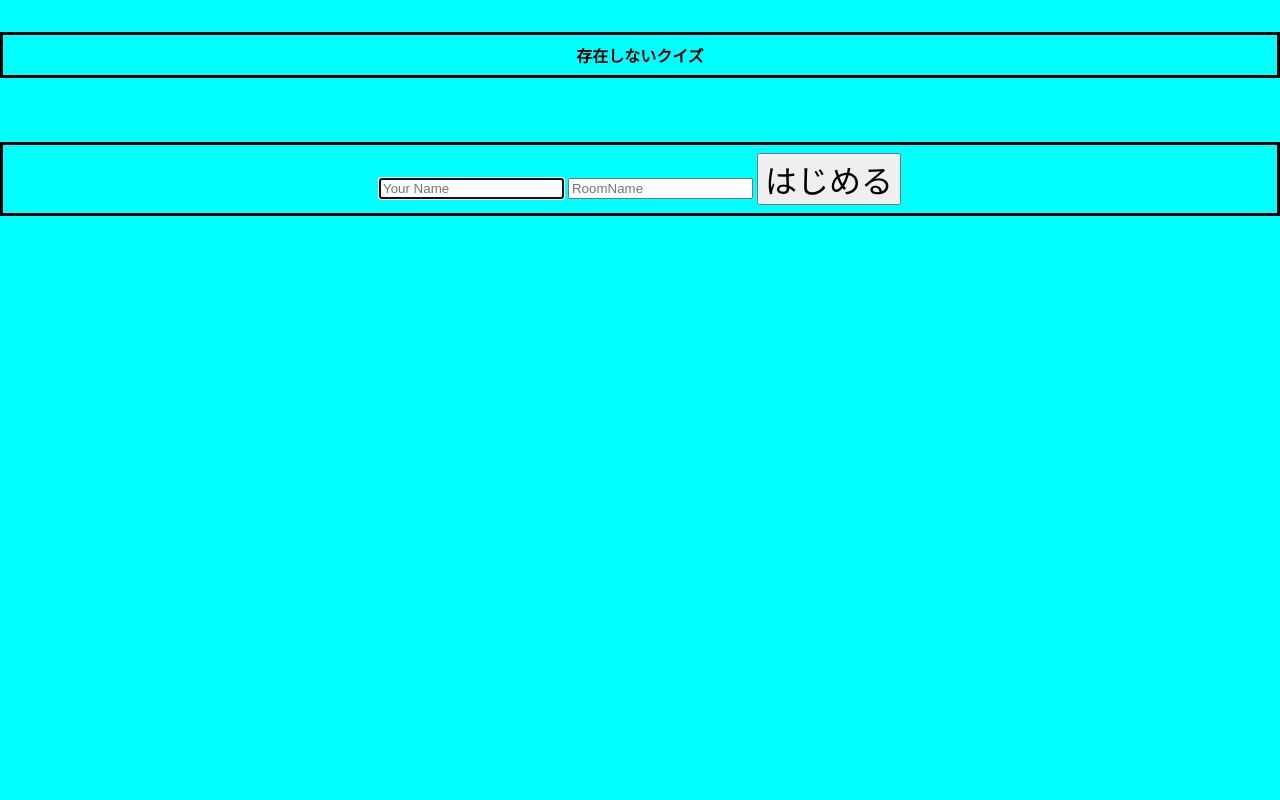
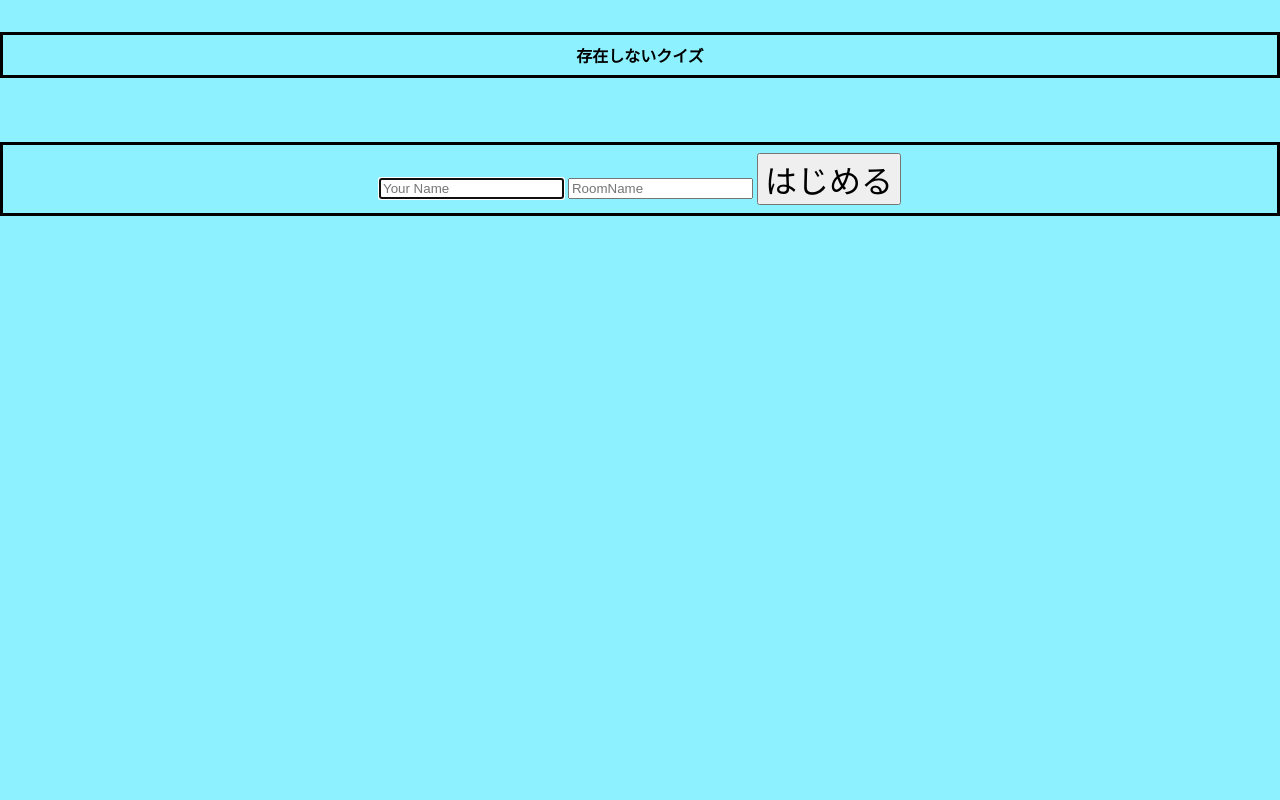
Before and after one commit to hirozouu/sonzaisinai, a PHP site: page /public/index.html in a window 1280 px wide. Run offline with PHP 8.4, Linux system fonts and the light colour scheme; some libraries are stand-ins or nearby versions.

Commit message:
change color

```diff
--- a/public/sample.css
+++ b/public/sample.css
@@ -4,7 +4,7 @@ body {
     width: 100%;
     height: 100%;
     margin: 0;
-    background-color: aqua;
+    background-color: #8EF1FF;
 }
 
 .scene {
```
